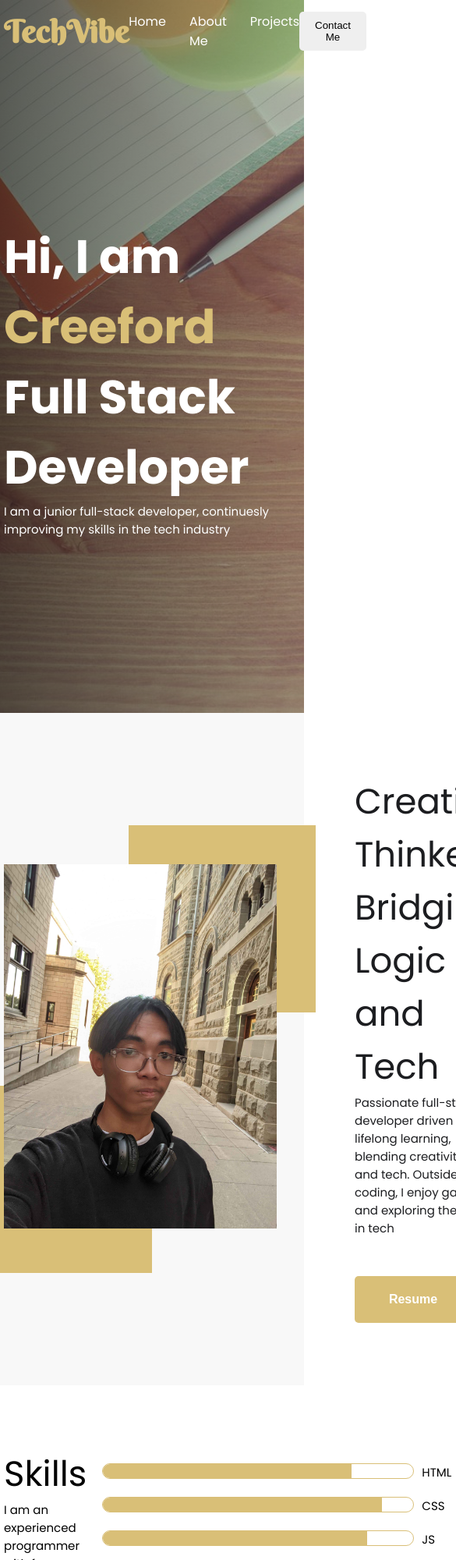
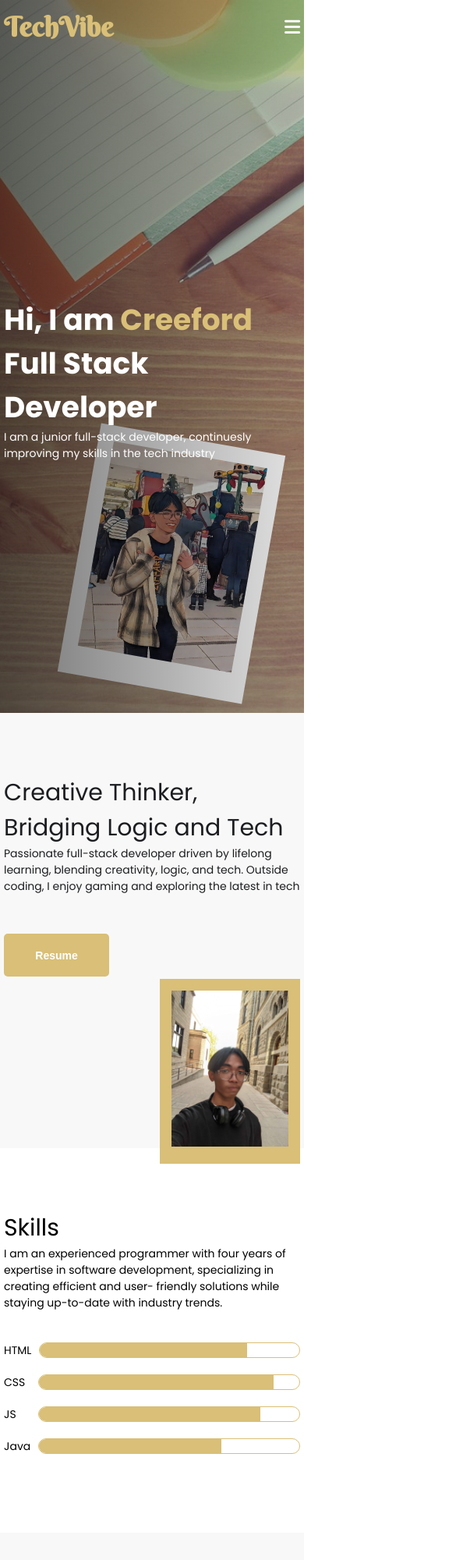
Before and after one commit to CreefordSanchez/my-own-website, a website with bundled scripts: page index.html in a window 390 px wide. Shown: the top 2000 px of the page at 78% size, 585 px wide, since content can reach past the window. Built offline with nearby package versions, Linux system fonts and the light colour scheme.

Commit message:
update-responsiveness

```diff
--- a/assets/css/style.css
+++ b/assets/css/style.css
@@ -32,6 +32,13 @@ header {
     border-radius: 5px;
   }
 
+  .fa-bars {
+    display: none;
+    font-size: 23px;
+    cursor: pointer;
+    color: var(--app-white);
+  }
+
   h1 {
     color: var(--app-orange);
     font-family: "Berkshire Swash", sans-serif;
@@ -53,7 +60,6 @@ nav ul {
 }
 
 .hero-content {
-  width: 100%;
   z-index: 1;
   padding: 69px 0 10px;
   background-image: linear-gradient(to right, #0000008c, #0000001b);
@@ -69,17 +75,7 @@ nav ul {
   h1 {
     font-size: 60px;
   }
-}/*
-
-.hero-overlay {
-  position: absolute;
-  height: 100%;
-  width: 100%;
-  z-index: 0;
-  top: 0;
-  background-image: linear-gradient(to right, #0000008c, #0000001b);
 }
-*/
 
 .hero-img-box {
   position: absolute;
@@ -153,6 +149,7 @@ nav ul {
   .square:nth-of-type(2) {
     bottom: -50px;
     left: -50px;
+    background-color: var(--app-black);
   }
 }
 
@@ -345,6 +342,7 @@ footer {
   .container {
     display: flex;
     justify-content: space-between;
+    align-items: center;
   }
 
   h2 {
@@ -403,8 +401,66 @@ footer {
     padding: 80px 0;
   }
 
+  .hero-img-box img {
+    width: 240px;
+  }
+}
+
+@media screen and (max-width: 985px) {
+  .hero {
+    position: relative;
+    z-index: -1;
+  }
+
   .hero-img-box {
     z-index: -1;
+    bottom: 30px;
+    rotate: 10deg;
+
+    img {
+      width: 200px;
+    }
+  }
+
+  .contact-title .break {
+    display: inline;
+  }
+}
+
+@media screen and (max-width:880px) {
+  .hero h1 {
+    font-size: 55px;
+  }
+
+  header h1 {
+    font-size: 35px;
+  }
+
+  .section-title-size {
+    font-size: 40px;
+  }
+
+  .project-context {
+    h3 {
+      font-size: 30px;
+    }
+
+    p {
+      font-size: 14px;
+    }
+  }
+
+  .about-pic-container img {
+    width: 300px;
+  }
+
+  .resume-btn {
+    width: 135px;
+    height: 55px;
+  }
+
+  .bar {
+    width: 300px;
   }
 }
 
@@ -419,3 +475,162 @@ footer {
     }
   }
 }
+
+@media screen and (max-width:795px) {
+  .hero h1 {
+    font-size: 50px;
+  }
+
+  .section-title-size {
+    font-size: 38px;
+  }
+
+  .contact-me .contact-flex {
+    gap: 10px;
+    input, textarea {
+      width: 400px;
+    }
+  }
+
+  header {
+    .container {
+      display: flex;
+      justify-content: space-between;
+    }
+
+    nav, button {
+      display: none;
+    }
+
+    .fa-bars {
+      display: inline;
+    }
+  }
+}
+
+@media screen and (max-width: 725px) {
+  .about-headline {
+    padding-bottom: 140px;
+
+    .break {
+      display: inline;
+    }
+
+    p {
+      max-width: 100%;
+    }
+  }
+
+  .about-pic-container {
+    position: absolute;
+    bottom: -100px;
+    right: 50px;
+
+    .square {
+      width: 130px;
+      height: 130px;
+    }
+
+    .square:nth-of-type(1) {
+      left: -50px;
+    }
+
+    .square:nth-of-type(2) {
+      left: 100px;
+    }
+
+    img {
+      width: 180px;
+    }
+  }
+
+  .skills .container {
+    display: grid;
+  }
+
+  .skill-container {
+    display: flex;
+
+    .bar {
+      order: 2;
+    }
+
+    .p-font-size {
+      width: 38px;
+    }
+  }
+
+  .bar {
+    width: 400px;
+  }
+
+  .contact-flex {
+    display: grid;
+
+    form {
+      padding-top: 50px;
+      justify-self: center;
+    }
+  }
+
+  .my-contact {
+    padding-top: 20px;
+  }
+}
+
+@media screen and (max-width: 600px) {
+  .about-pic-container{
+    padding: 15px;
+    background-color: var(--app-orange);
+
+    .square {
+      display: none;
+    }
+  }
+}
+
+@media screen and (max-width: 545px) {
+  .hero h1 {
+    font-size: 40px;
+  }
+
+  .section-title-size {
+    font-size: 30px;
+  }
+
+  .p-font-size {
+    font-size: 14px;
+  }
+
+  footer .container {
+    gap: 13px;
+
+    .p-font-size {
+      font-size: 9px;
+    }
+  }
+
+  .bar {
+    width: 100%;
+  }
+
+  .about-pic-container {
+    right: 0;
+
+    img {
+      width: 150px;
+    }
+  }
+}
+
+
+@media screen and (max-width: 430px) {
+  .hero h1 {
+    font-size: 37.5px;
+  }
+  .contact-me .contact-flex {
+    input, textarea {
+      width: 300px;
+    }
+  }
+}
--- a/index.html
+++ b/index.html
@@ -18,12 +18,13 @@
         <h1>TechVibe</h1>
         <nav>
           <ul>
-            <li><a href="">Home</a></li>
-            <li><a href="">About Me</a></li>
-            <li><a href="">Projects</a></li>
+            <li><a href="" class="p-font-size">Home</a></li>
+            <li><a href="" class="p-font-size">About Me</a></li>
+            <li><a href="" class="p-font-size">Projects</a></li>
           </ul>
         </nav>
         <button>Contact Me</button>
+        <i class="fa-solid fa-bars"></i>
       </div>
     </header>
 
@@ -44,7 +45,6 @@
           </div>
         </div>
       </div>
-      <div class="hero-overlay"></div>
     </section>
 
     <section class="about-me section-space">
@@ -63,7 +63,7 @@
             blending creativity, logic, and tech. Outside coding, I enjoy gaming
             and exploring the latest in tech
           </p>
-          <button class="resume-btn">Resume</button>
+          <button class="resume-btn p-font-size">Resume</button>
         </div>
       </div>
     </section>
@@ -211,7 +211,7 @@
     <footer>
       <div class="container">
         <h2>TechVibe</h2>
-        <p>
+        <p class="p-font-size">
           &copy; 2024 All Rights Reserved. Terms of Use and Privacy Policy.
         </p>
       </div>
```
